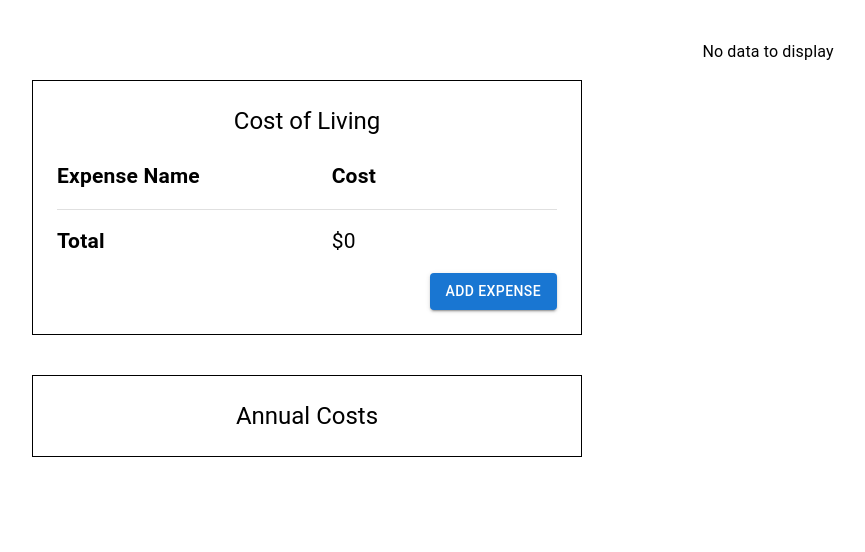
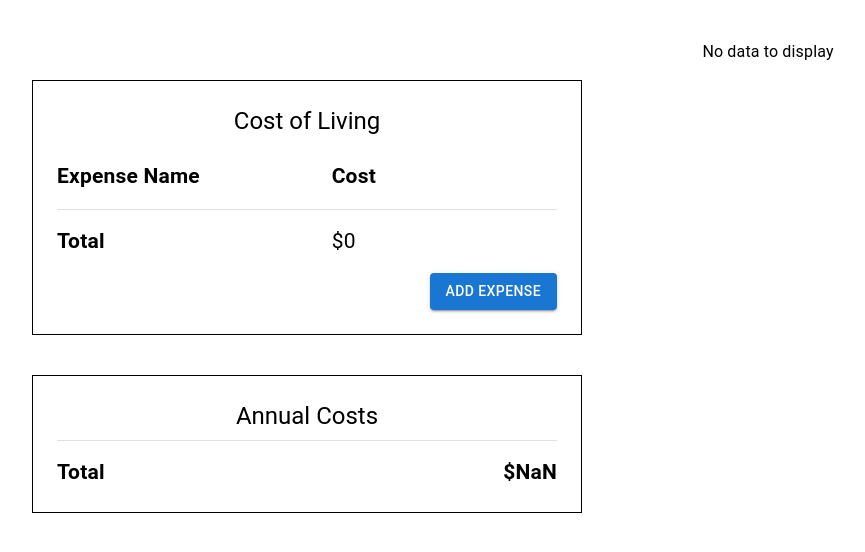
Before and after one commit to vknanavati/typescript-calculator, a React (Create React App) app: page / in a window 1280 px wide. Shown: the top 552 px of the page, without its empty margins (32-897 px from the left). Built offline with nearby package versions, Linux system fonts and the light colour scheme.

Commit message:
displayed running total for annual spending.

```diff
--- a/src/components/AnnualCard.tsx
+++ b/src/components/AnnualCard.tsx
@@ -1,11 +1,12 @@
-import { Box, Typography } from '@mui/material';
-import { Expenses  } from '../types';
+import { Box, Typography, Divider } from '@mui/material';
+import { Expenses, Total  } from '../types';
 
 interface AnnualCardProps {
   expenses: Expenses
+  total: Total
 }
 
-export function AnnualCard({ expenses }: AnnualCardProps) {
+export function AnnualCard({ expenses, total }: AnnualCardProps) {
 
   return (
 
@@ -14,11 +15,13 @@ export function AnnualCard({ expenses }: AnnualCardProps) {
         border: '1px solid ',
         padding: 3,
         width: 500,
-        mt: 5
-      }}>
+        mt: 5,
+      }}
+    >
        <Box display={"flex"} justifyContent={"space-around"} gap={5}>
             <Typography variant="h5">Annual Costs </Typography>
         </Box>
+
         <Box>
           {expenses.map((expense, index)=> (
             <Box key={index} display={"flex"} justifyContent={"space-between"}>
@@ -27,6 +30,16 @@ export function AnnualCard({ expenses }: AnnualCardProps) {
             </Box>
           ))}
         </Box>
+
+        <Box mt={1}>
+          <Divider/>
+        </Box>
+
+        <Box display={"flex"} justifyContent={"space-between"} mt={2}>
+          <Typography sx={{ fontSize: 21, fontWeight: "bold"}}>Total</Typography>
+          <Typography sx={{ fontSize: 21, fontWeight: "bold"}}>${(Number(total)*12).toFixed(2)}</Typography>
+        </Box>
+
     </Box>
   )
 }
```
